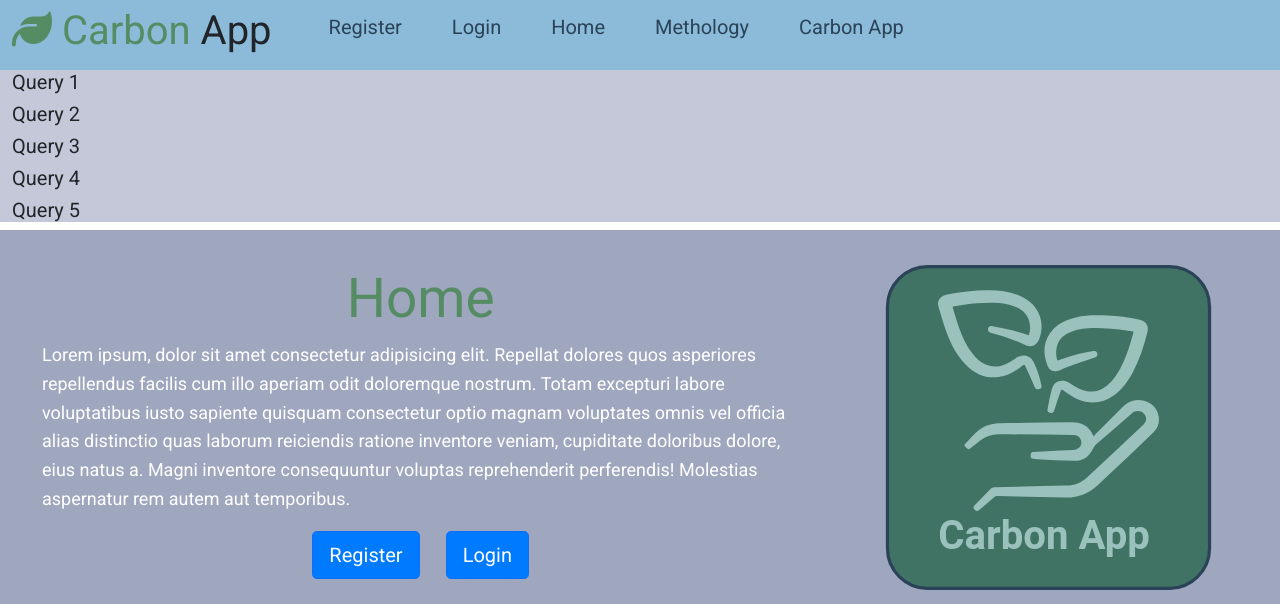
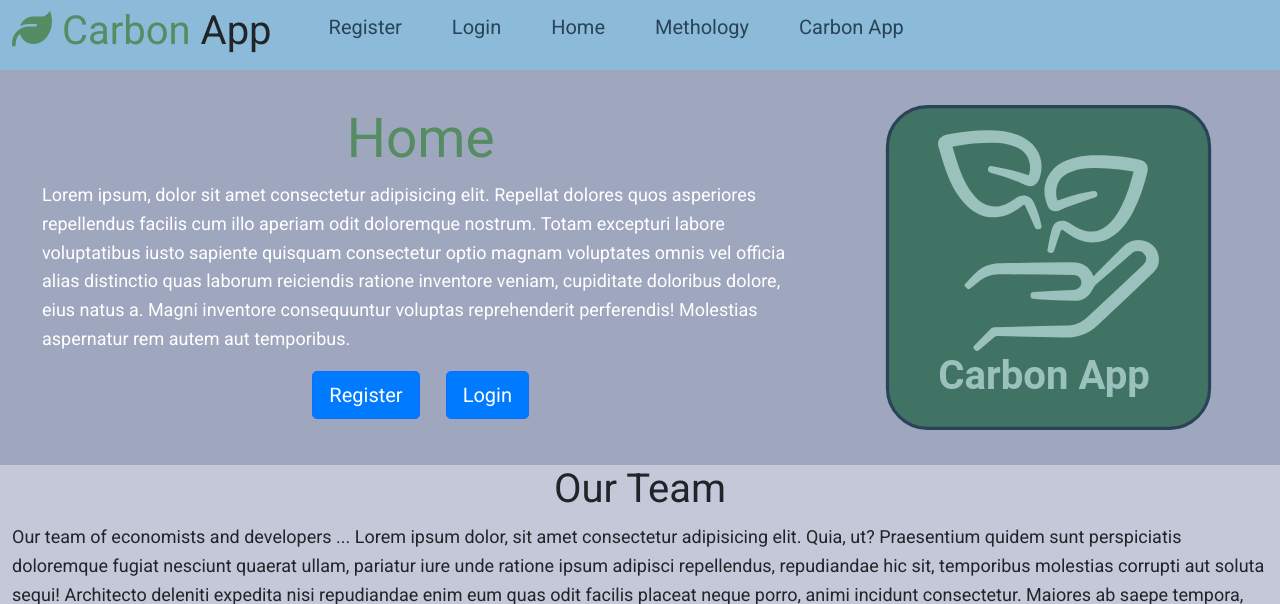
Before and after one commit to mariobp-NHH/carbon_app_2023, a Flask app: page / in a window 1280 px wide. Shown: the top 604 px of the page. Run offline with Flask 2, Linux system fonts and the light colour scheme; some libraries are stand-ins or nearby versions.

Commit message:
Update home.html

```diff
--- a/capp/templates/home.html
+++ b/capp/templates/home.html
@@ -5,22 +5,7 @@
 <section class="section_developers">
   <div class="container">
 
-    <div class="developers" style="display:block;">
-      <h5>Query 1</h5>
-      {{user1}}
-      <h5>Query 2</h5>
-      {{transport1}}
-      <h5>Query 3</h5>
-      {{user3}}
-      <h5>Query 4</h5>
-      {%for transport in transports %}
-        {{transport.kms}}
-      {% endfor %}
-      <h5>Query 5</h5>
-      {%for user in users %}
-        {{user.username}}
-      {% endfor %}
-    </div>
+
 
   </div>
 </section>
```
